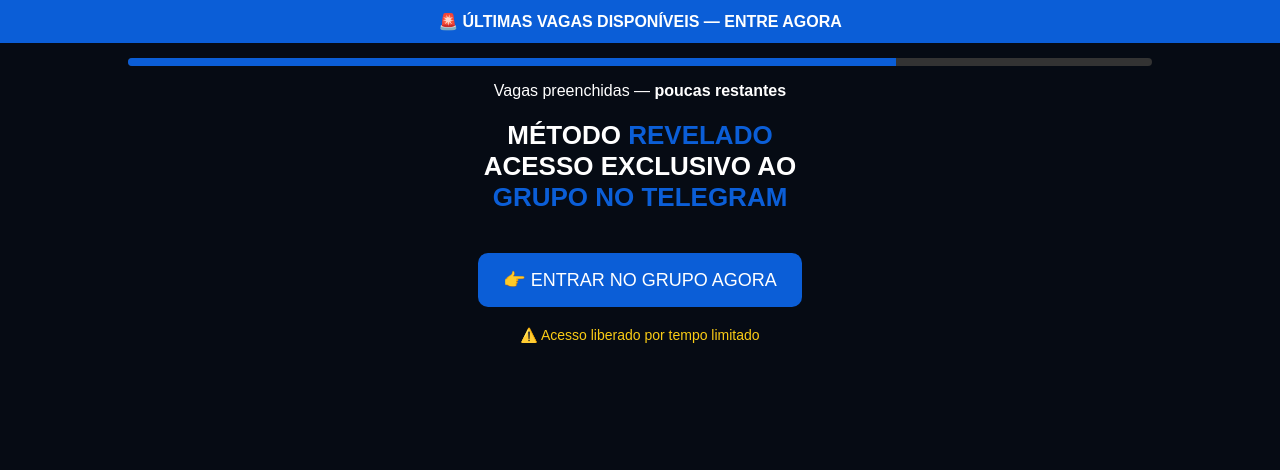
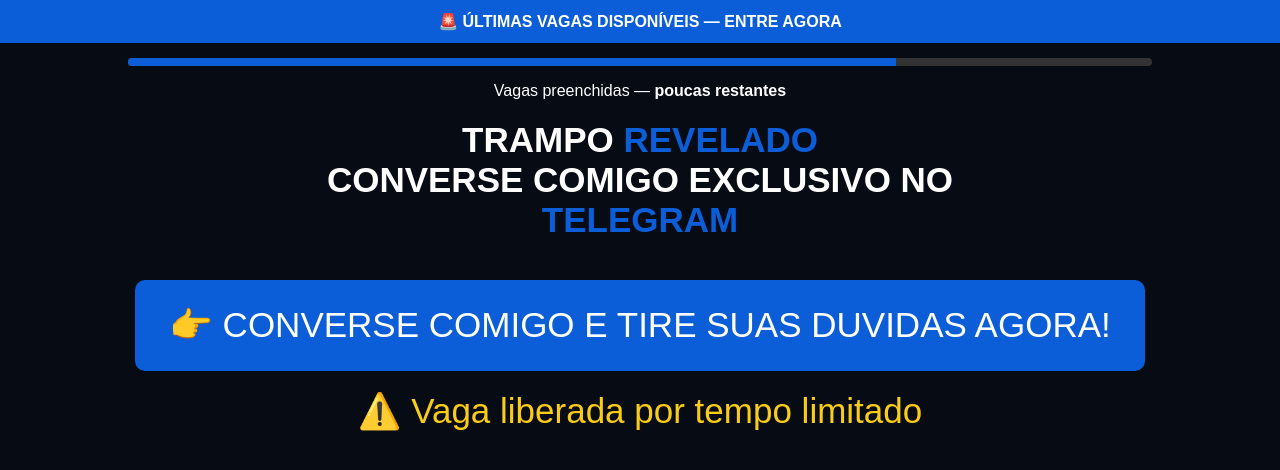
Before and after one commit to viitormarley-star/viitormarley-star-github.io, a plain HTML site: page index.html in a window 1280 px wide. Drawn offline with Linux system fonts and the light colour scheme.

Commit message:
Update index.html

```diff
--- a/index.html
+++ b/index.html
@@ -30,7 +30,7 @@
   background:#0b5ed7;
 }
 h1{
-  font-size:26px;
+  font-size:35px;
   margin:20px 15px;
 }
 .highlight{
@@ -39,16 +39,16 @@
 .button{
   background:#0b5ed7;
   color:#fff;
-  padding:16px 25px;
+  padding:25px 34px;
   text-decoration:none;
   border-radius:10px;
   display:inline-block;
-  font-size:18px;
+  font-size:35px;
   margin-top:20px;
 }
 .warning{
   margin-top:20px;
-  font-size:14px;
+  font-size:35px;
   color:#facc15;
 }
 </style>
@@ -65,17 +65,17 @@
 <p>Vagas preenchidas — <b>poucas restantes</b></p>
 
 <h1>
-MÉTODO <span class="highlight">REVELADO</span><br>
-ACESSO EXCLUSIVO AO<br>
-<span class="highlight">GRUPO NO TELEGRAM</span>
+TRAMPO <span class="highlight">REVELADO</span><br>
+CONVERSE COMIGO EXCLUSIVO NO<br>
+<span class="highlight"> TELEGRAM</span>
 </h1>
 
 <a class="button" href="https://t.me/luccasbrito">
-👉 ENTRAR NO GRUPO AGORA
+👉 CONVERSE COMIGO E TIRE SUAS DUVIDAS AGORA!
 </a>
 
 <div class="warning">
-⚠️ Acesso liberado por tempo limitado
+⚠️ Vaga liberada por tempo limitado
 </div>
 
 </body>
```
